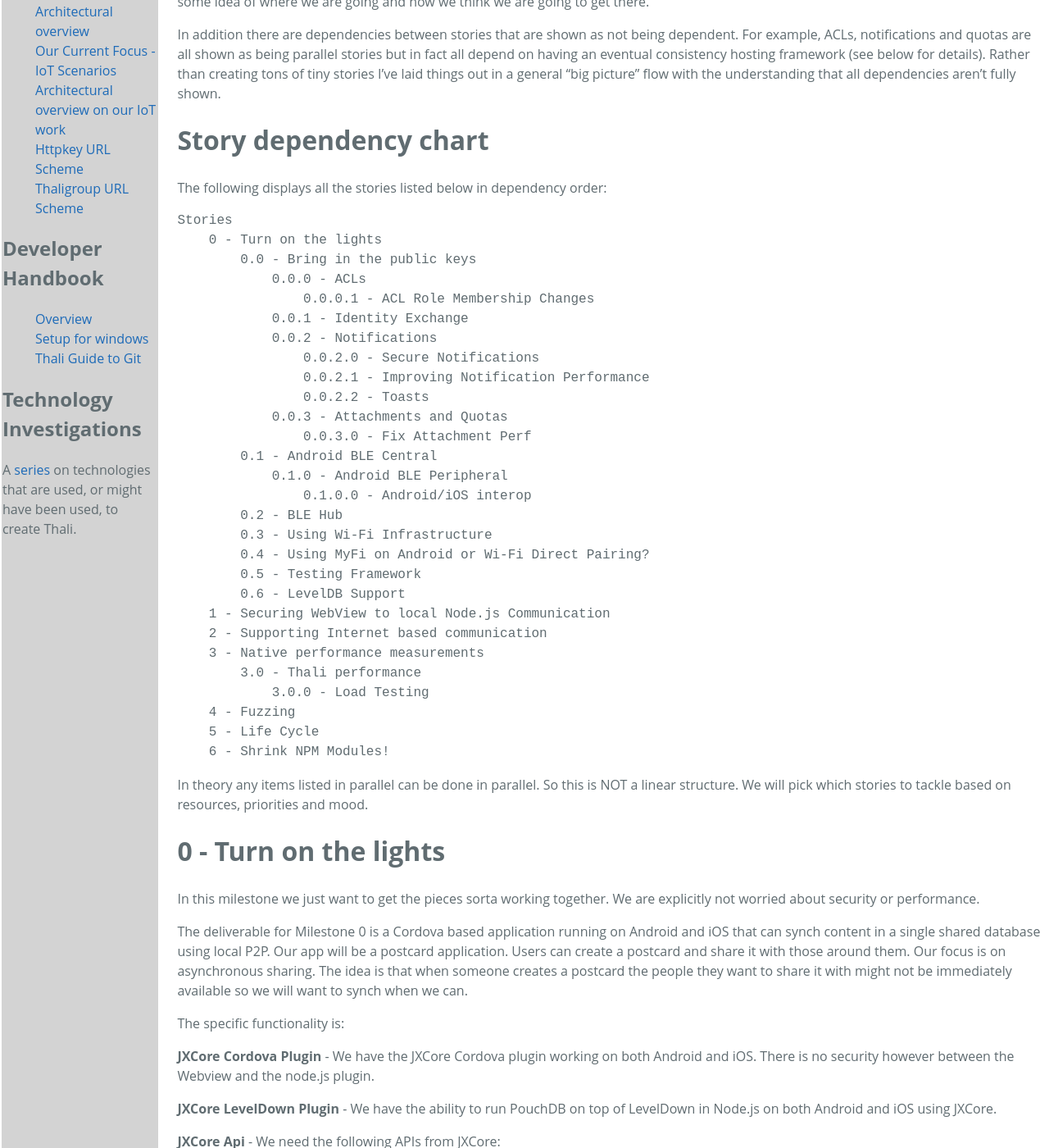
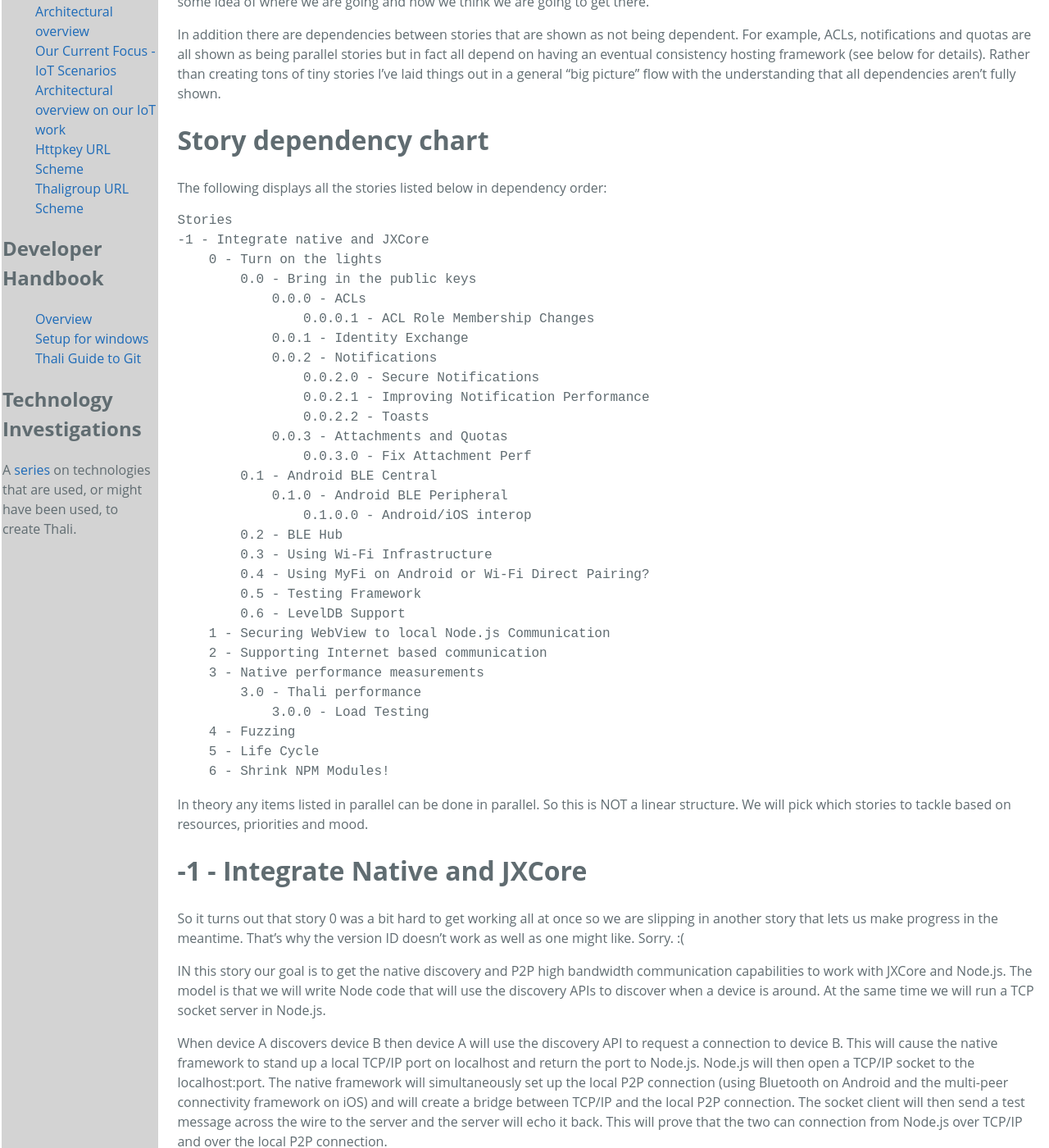
Before and after one commit to thaliproject/thali, a Jekyll site: the page built from stories.md, in a window 1280 px wide and 1400 px high, scrolled down 331 px. Shown: the whole window at 82% size. Built offline with Jekyll 4.4.1, drawn with Linux system fonts in a browser that asks for light colours; Markdown is read by kramdown in place of the engine named in the settings; some of the changed text lies outside the part shown.

Commit message:
Adding story -1 on Integrate Native and JXCore

````diff
--- a/stories.md
+++ b/stories.md
@@ -16,6 +16,7 @@
 
 ```
 Stories
+-1 - Integrate native and JXCore
     0 - Turn on the lights
         0.0 - Bring in the public keys
             0.0.0 - ACLs
@@ -46,6 +47,19 @@
 ```
 
 In theory any items listed in parallel can be done in parallel. So this is NOT a linear structure. We will pick which stories to tackle based on resources, priorities and mood.
+
+# -1 - Integrate Native and JXCore
+So it turns out that story 0 was a bit hard to get working all at once so we are slipping in another story that lets us make progress in the meantime. That's why the version ID doesn't work as well as one might like. Sorry. :(
+
+IN this story our goal is to get the native discovery and P2P high bandwidth communication capabilities to work with JXCore and Node.js. The model is that we will write Node code that will use the discovery APIs to discover when a device is around. At the same time we will run a TCP socket server in Node.js.
+
+When device A discovers device B then device A will use the discovery API to request a connection to device B. This will cause the native framework to stand up a local TCP/IP port on localhost and return the port to Node.js. Node.js will then open a TCP/IP socket to the localhost:port. The native framework will simultaneously set up the local P2P connection (using Bluetooth on Android and the multi-peer connectivity framework on iOS) and will create a bridge between TCP/IP and the local P2P connection. The socket client will then send a test message across the wire to the server and the server will echo it back. This will prove that the two can connection from Node.js over TCP/IP and over the local P2P connection.
+
+In theory anytime two devices discover each other they should both connect to the other and send the test message.
+
+We will just use the local log to log the results of the discovery and message exchange.
+
+The point of this story is that we will have successfully integrated the native P2P infrastructure for both discovery and high bandwidth transfer into Node.jx.
 
 # 0 - Turn on the lights
 In this milestone we just want to get the pieces sorta working together. We are explicitly not worried about security or performance.
````
